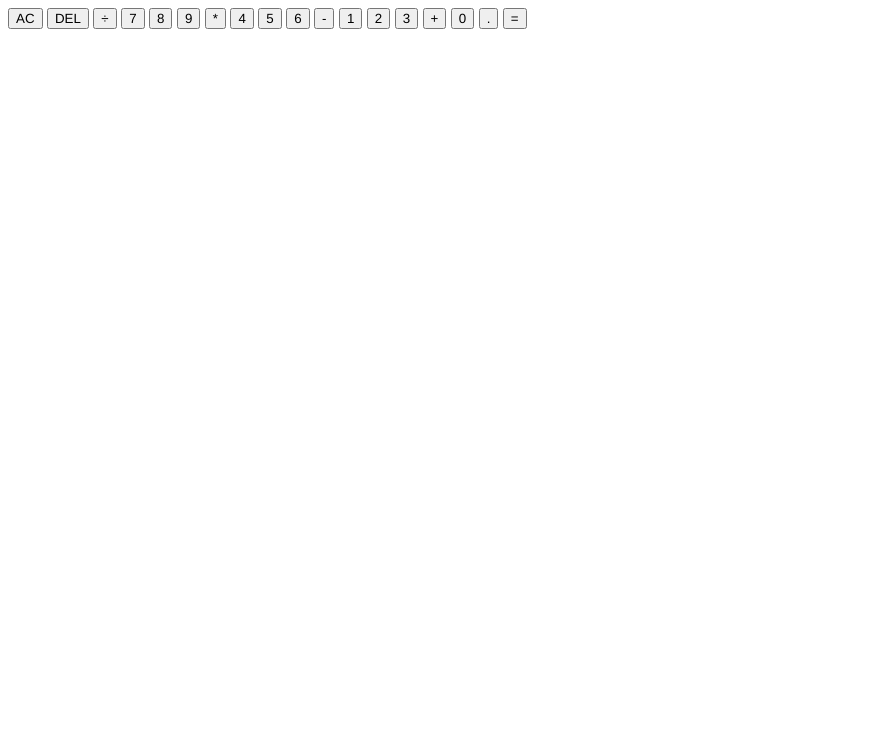
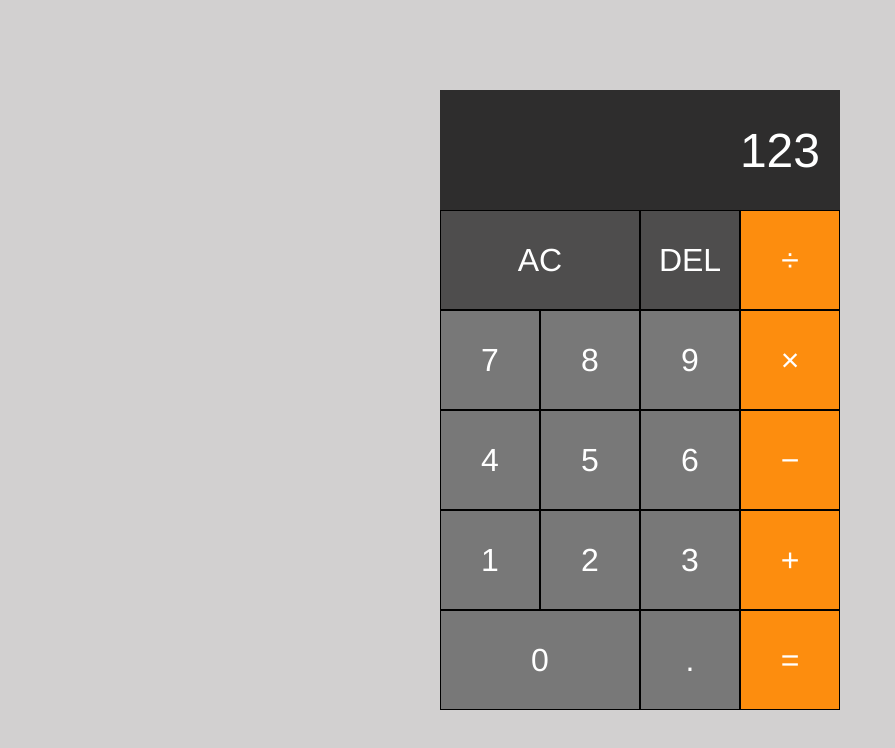
Before and after one commit to ABrower-Lingsch/js-calculator, a plain HTML site: page index.html in a window 1280 px wide. Shown: the whole page, without its empty margins (0-895 px from the left). Drawn offline with Linux system fonts and the light colour scheme.

Commit message:
adds css styles

```diff
--- a/css/main.css
+++ b/css/main.css
@@ -1,4 +1,77 @@
 *, *::before, *::after {
     box-sizing: border-box;
-    font-family: Helvetica;
+    font-family: Helvetica, sans-serif;
+    font-weight: normal;
 }
+
+body {
+    padding: 0;
+    margin: 0;
+    background-color: rgb(210, 208, 208);
+}
+
+.calc-grid {
+    display: grid;
+    justify-content: center;
+    align-content: center;
+    min-height: 100vh;
+    grid-template-columns: repeat(4, 100px);
+    grid-template-rows: minmax(120px, auto) repeat(5, 100px);
+}
+
+.calc-grid > button {
+    cursor: pointer;
+    font-size: 2rem;
+    border: solid 1px #000000;
+    outline: none;
+    /* background-color: rgb(96, 96, 96); */
+    color: #ffffff;
+}
+
+.dk-grey-bg {
+    background-color: rgb(78, 77, 77);
+}
+
+.dk-grey-bg:active {
+    background-color: rgb(97, 97, 97);
+}
+
+.math {
+    background-color: rgb(253, 141, 14);
+}
+
+.math:active {
+    background-color: rgb(206, 113, 7);
+}
+
+.numbers {
+    background-color: rgb(120, 120, 120);
+}
+
+.numbers:active {
+    background-color: rgb(171, 170, 170);
+}
+
+.calc-grid > button:active {
+    box-shadow: 0 2px #999;
+}
+
+.span-two {
+    grid-column: span 2;
+}
+
+.output {
+    grid-column: 1 / -1;
+    background-color: #262525f1;
+    display: flex;
+    align-items: flex-end;
+    justify-content: space-around;
+    flex-direction: column;
+    padding: 20px;
+}
+
+.current {
+    color: #ffffff;
+    font-size: 3rem;
+
+}
--- a/index.html
+++ b/index.html
@@ -10,29 +10,27 @@
 <body>
     <div class="calc-grid">
         <section class="output">
-            <div class="previous"></div>
-            <div class="current"></div>
+            <div class="current">123</div>
         </section>
+        <button class="span-two dk-grey-bg">AC</button>
+        <button class="dk-grey-bg">DEL</button>
+        <button class="math">÷</button>
+        <button class="numbers">7</button>
+        <button class="numbers">8</button>
+        <button class="numbers">9</button>
+        <button class="math">×</button>
+        <button class="numbers">4</button>
+        <button class="numbers">5</button>
+        <button class="numbers">6</button>
+        <button class="math">−</button>
+        <button class="numbers">1</button>
+        <button class="numbers">2</button>
+        <button class="numbers">3</button>
+        <button class="math">+</button>
+        <button class="span-two numbers">0</button>
+        <button class="numbers">.</button>
+        <button class="math">=</button>
     </div>
-    <button class="span-two">AC</button>
-    <button>DEL</button>
-    <button>÷</button>
-    <button>7</button>
-    <button>8</button>
-    <button>9</button>
-    <button>*</button>
-    <button>4</button>
-    <button>5</button>
-    <button>6</button>
-    <button>-</button>
-    <button>1</button>
-    <button>2</button>
-    <button>3</button>
-    <button>+</button>
-    <button class="span-two">0</button>
-    <button>.</button>
-    <button>=</button>
-
 
 
 
```
